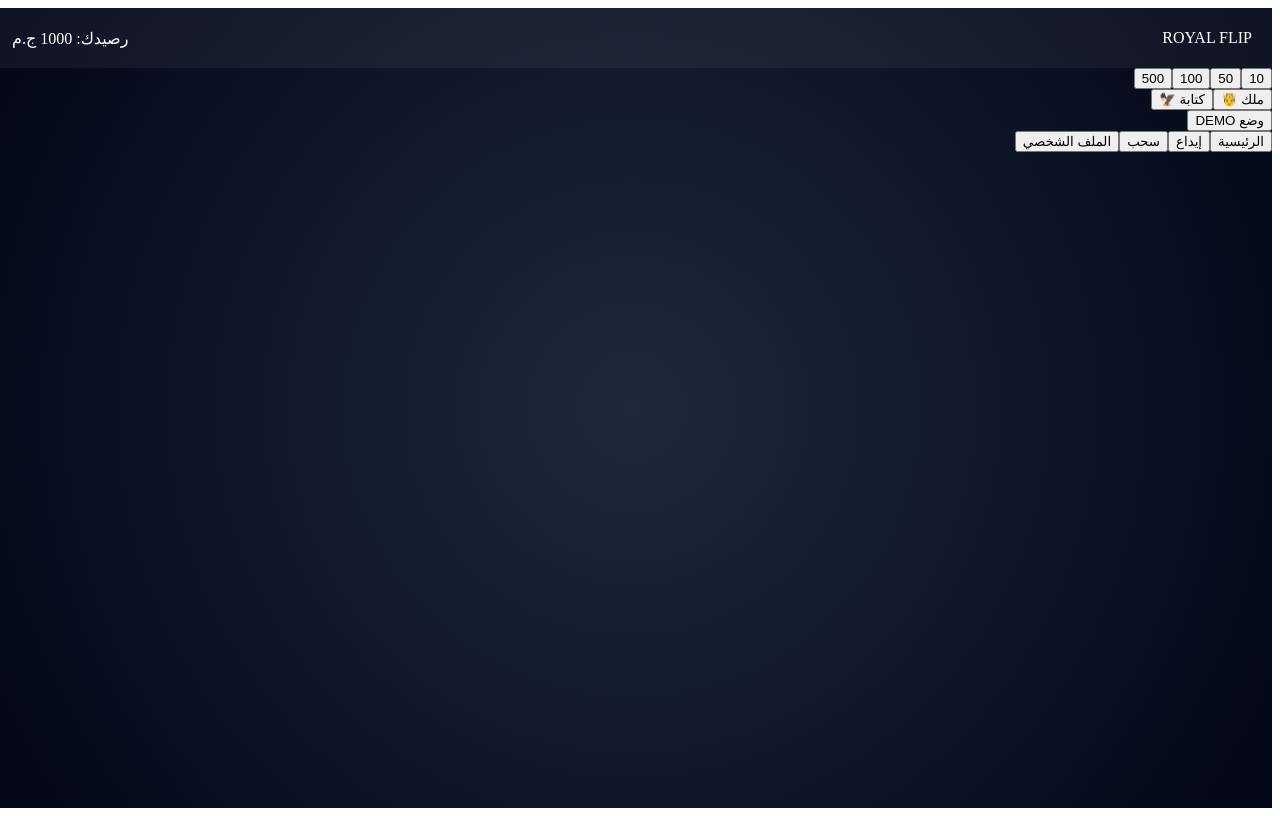
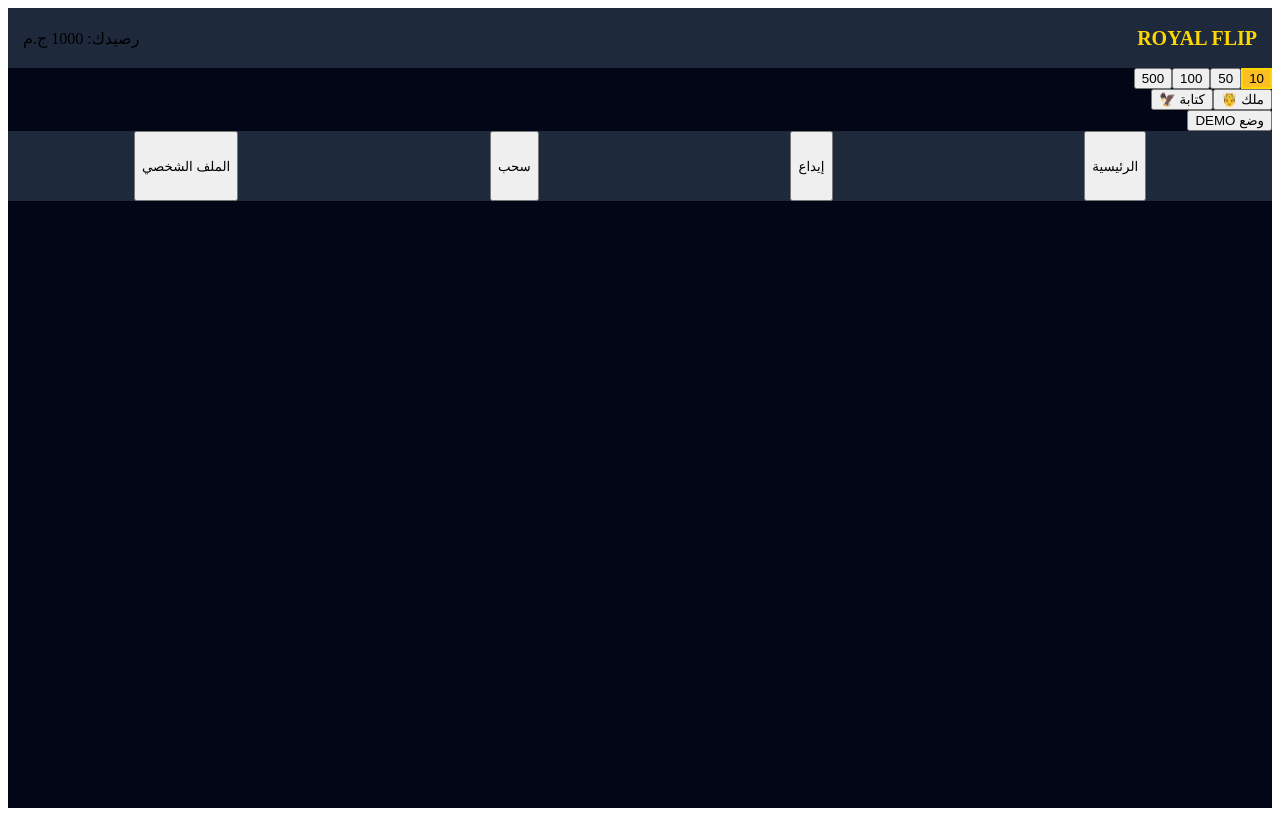
Before and after one commit to elkhaloq/royal-flip-pro, a React (Vite) app: page / in a window 1280 px wide. Built offline with nearby package versions, Linux system fonts and the light colour scheme.

Commit message:
Refactor App.css styles for improved layout and colors

```diff
--- a/src/App.css
+++ b/src/App.css
@@ -2,36 +2,31 @@
   height: 100dvh;
   width: 100%;
   overflow: hidden;
-  background: radial-gradient(circle, #1e293b 0%, #020617 100%);
-  color: white;
+  background: #020617;
   display: flex;
   flex-direction: column;
-  position: fixed;
 }
 
 .header {
   height: 60px;
+  background: #1e293b;
   display: flex;
   justify-content: space-between;
   align-items: center;
-  padding: 0 20px;
-  background: rgba(255, 255, 255, 0.05);
+  padding: 0 15px;
 }
 
-.nav-bottom {
+.logo { color: gold; font-weight: bold; font-size: 20px; cursor: pointer; }
+
+.footer-nav {
   height: 70px;
+  background: #1e293b;
   display: flex;
   justify-content: space-around;
-  background: #1e293b;
   padding-bottom: env(safe-area-inset-bottom);
 }
 
-/* انيميشن العملة */
-.spin {
-  animation: flip 2s infinite linear;
-}
+.spin { animation: flip 2s infinite linear; }
+@keyframes flip { 0% { transform: rotateY(0); } 100% { transform: rotateY(1800deg); } }
 
-@keyframes flip {
-  0% { transform: rotateY(0); }
-  100% { transform: rotateY(1800deg); }
-}
+.active { border: 2px solid gold; background: #fbbf24; color: black; }
```
